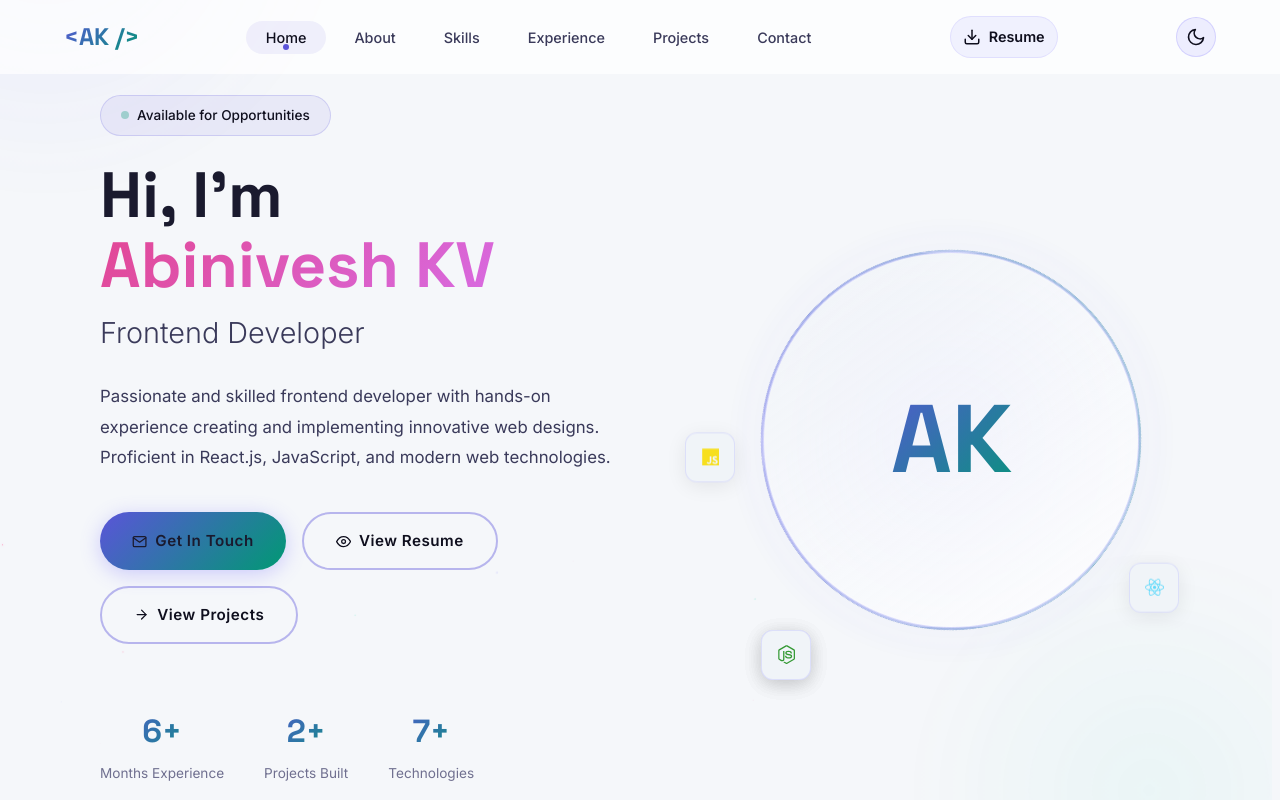
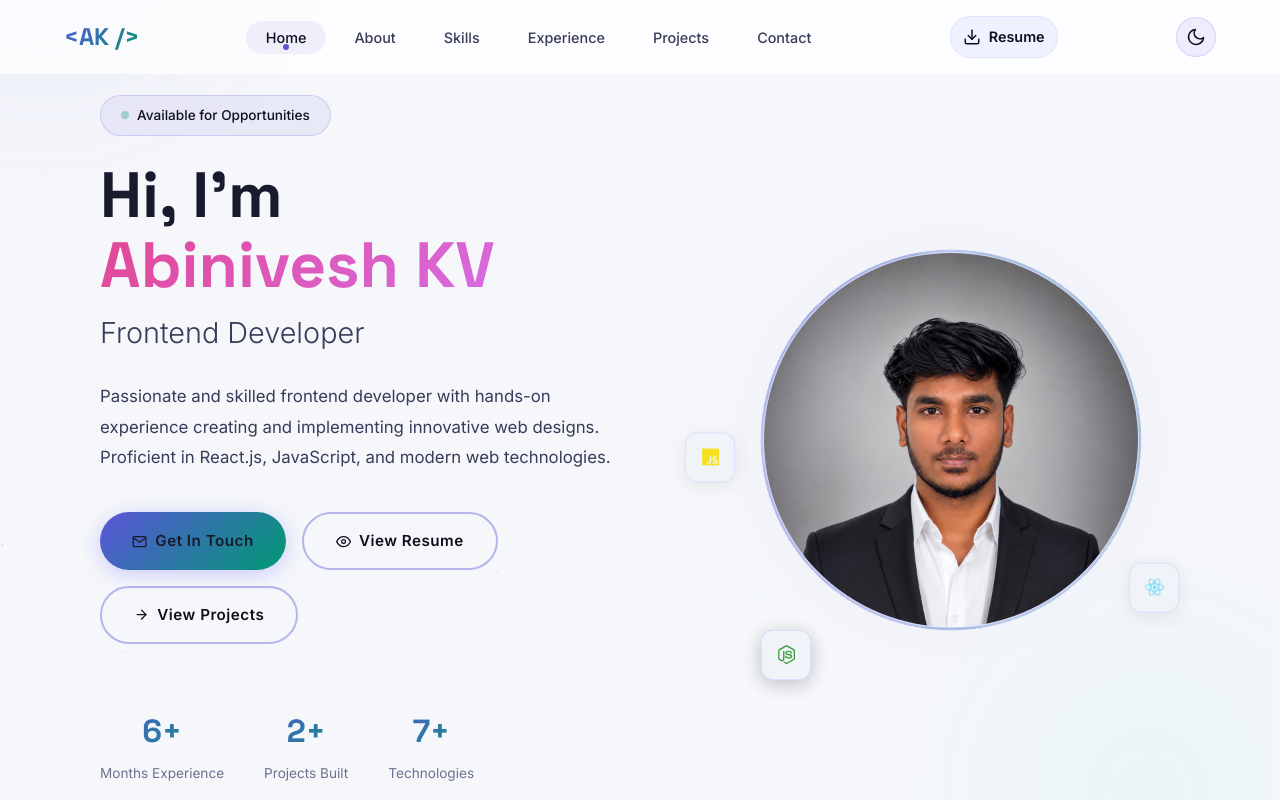
Before and after one commit to abinivesh1696/PERSONAL-PORTFOLIO, a React (Vite) app: page / in a window 1280 px wide. Shown: the top 800 px of the page. Built offline with nearby package versions, Linux system fonts and the light colour scheme.

Commit message:
Add profile photo to hero

```diff
--- a/src/components/Hero.jsx
+++ b/src/components/Hero.jsx
@@ -1,6 +1,7 @@
 import { motion } from 'framer-motion'
 import { FiMail, FiArrowRight, FiEye } from 'react-icons/fi'
 import { FaReact, FaNodeJs, FaHtml5, FaCss3Alt, FaJs } from 'react-icons/fa'
+import profilePhoto from '../assets/portfolio-image1.png'
 
 const Hero = () => {
   return (
@@ -65,7 +66,11 @@ const Hero = () => {
           <div className="hero-avatar-wrapper">
             <div className="hero-avatar-ring"></div>
             <div className="hero-avatar">
-              <span className="hero-avatar-initials">AK</span>
+              <img
+                src={profilePhoto}
+                alt="Abinivesh KV portrait"
+                className="hero-avatar-image"
+              />
             </div>
             <div className="hero-avatar-glow"></div>
             <motion.div
--- a/src/index.css
+++ b/src/index.css
@@ -610,14 +610,11 @@ button {
   position: relative;
 }
 
-.hero-avatar-initials {
-  font-family: var(--font-display);
-  font-size: 6rem;
-  font-weight: 800;
-  background: var(--gradient-primary);
-  -webkit-background-clip: text;
-  -webkit-text-fill-color: transparent;
-  background-clip: text;
+.hero-avatar-image {
+  width: 100%;
+  height: 100%;
+  object-fit: cover;
+  object-position: center top;
   user-select: none;
 }
 
```
Also changed, not shown: src/assets/portfolio-image1.png (added).
